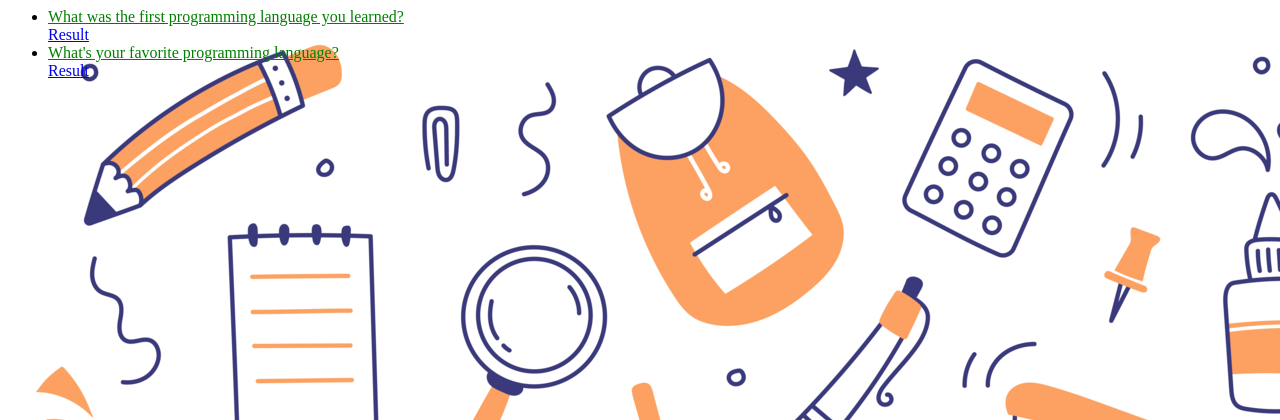
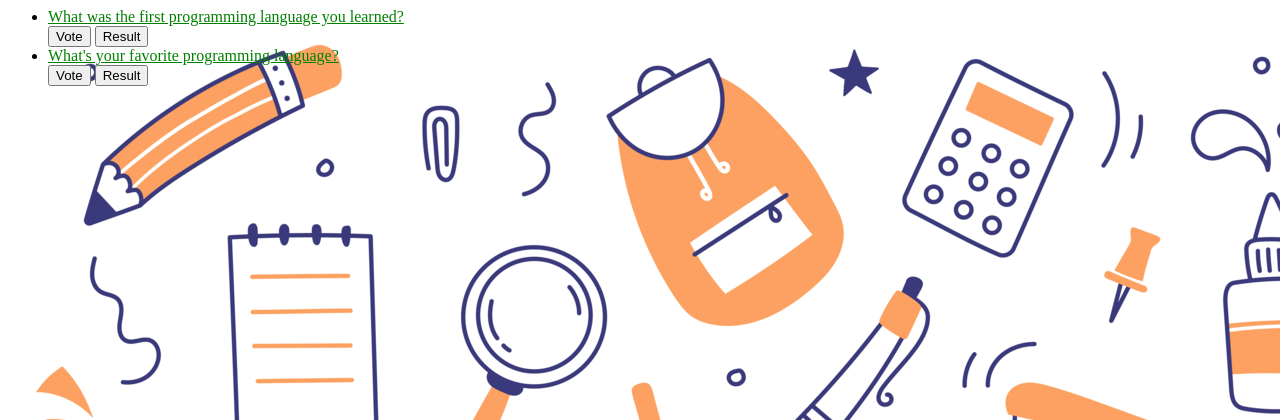
Before and after one commit to breezjirasak/ku-polls, a Django app: template polls/templates/polls/index.html in a window 1280 px wide. Shown: the top 420 px of the page. Run offline with Django 4.2, Linux system fonts and the light colour scheme; the template is opened without the code that fills it: values that come from a table or form of the project are taken from there, others are empty; data comes from the database, SQL or seed files in the repository; both versions use the stored data as it was after the commit.

Commit message:
closes #14; already create result button and vote button

```diff
--- a/polls/templates/polls/index.html
+++ b/polls/templates/polls/index.html
@@ -3,7 +3,8 @@
     {% for question in latest_question_list %}
         <li><a href="{% url 'polls:detail' question.id %}">{{ question.question_text }}</a></li>
         {% comment %} <input type="button" action="{% url 'polls:results' question.id %}" value="Result"> {% endcomment %}
-        <a href="{% url 'polls:results' question.id %}">Result</a>
+        <a href="{% url 'polls:detail' question.id %}"><button type="button">Vote</button></a>
+        <a href="{% url 'polls:results' question.id %}"><button type="button">Result</button></a>
     {% endfor %}
     </ul>
 {% else %}
```
Also changed, not shown: db.sqlite3.
